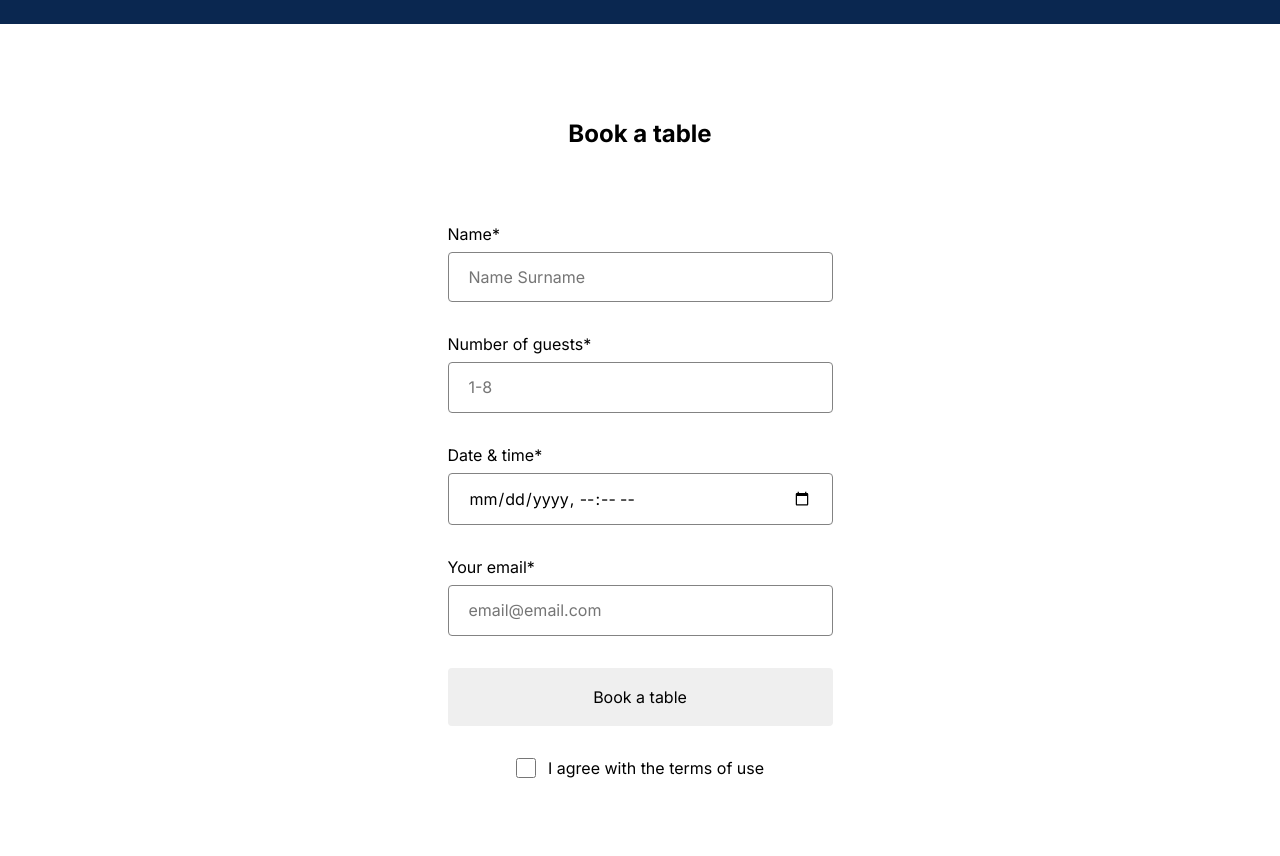
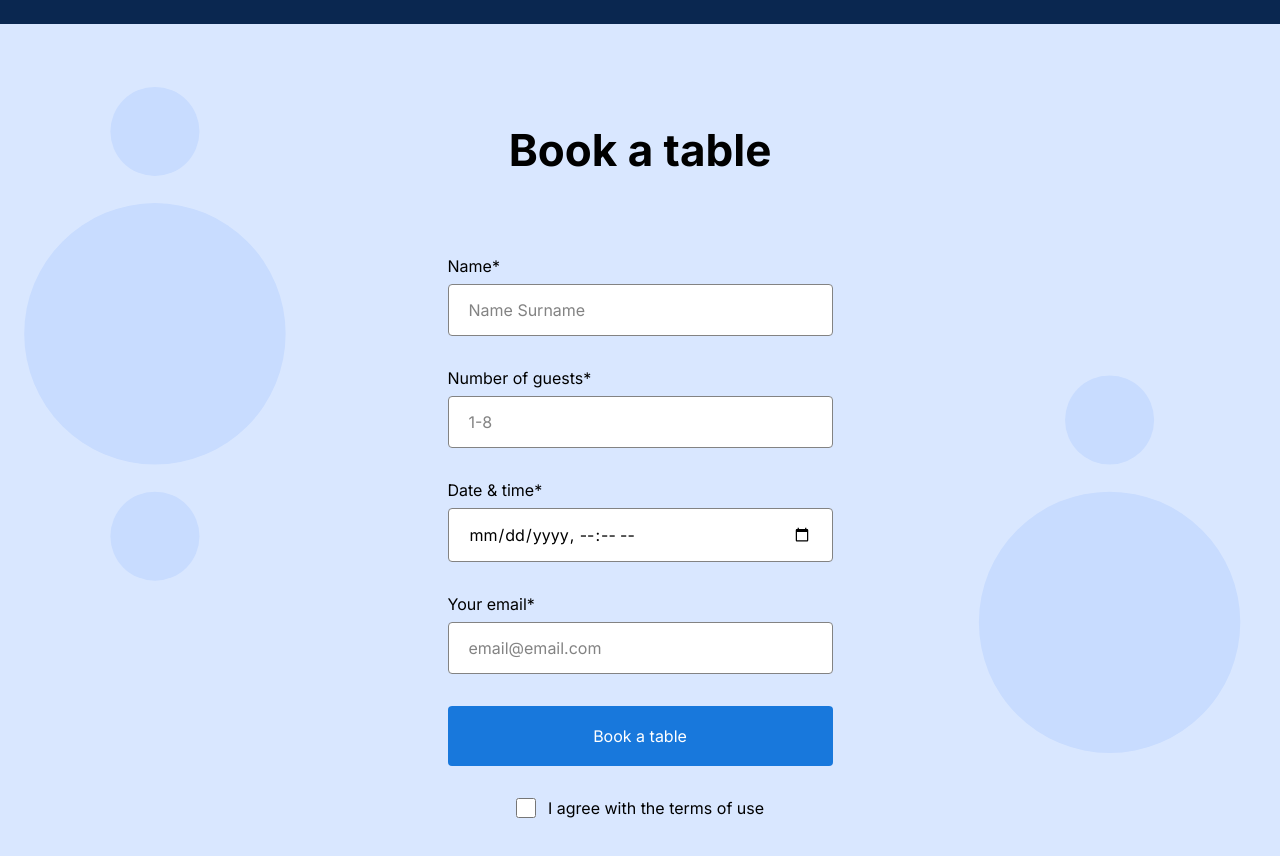
Before and after one commit to ammaldonado/se_project_coffeeshop, a plain HTML site: page index.html in a window 1280 px wide. Shown: the part 1580-2436 px from the top of the page. Drawn offline with Linux system fonts and the light colour scheme.

Commit message:
new update

```diff
--- a/index.html
+++ b/index.html
@@ -153,6 +153,7 @@
                 id="checkbox-input"
                 type="checkbox"
                 class="form__checkbox"
+                required
               />
               I agree with the terms of use
             </label>
--- a/pages/index.css
+++ b/pages/index.css
@@ -152,11 +152,19 @@
 
 .reservation {
   padding: 100px 0 120px;
+  background-color: #d9e7ff;
+  background-image: url(../images/background_reservation.svg);
+  background-repeat: no-repeat;
+  background-position: center;
+  background-size: cover;
 }
 
 .reservation__title {
   margin: 0 0 80px;
   text-align: center;
+  font-family: Inter;
+  font-size: 44px;
+  line-height: 52px;
 }
 
 .reservation__form {
@@ -171,6 +179,13 @@
   margin: 8px 0 32px;
   border: 1px solid #838383;
   border-radius: 4px;
+  font-family: Inter;
+  font-size: 16px;
+  line-height: 20px;
+}
+
+input::placeholder {
+  color: #838383;
 }
 
 .form__fieldset {
@@ -186,6 +201,16 @@
   border-radius: 4px;
   margin-bottom: 32px;
   width: 100%;
+  font-family: Inter;
+  font-size: 16px;
+  line-height: 20px;
+  color: #fff;
+  background-color: #1878dc;
+  transition: background-color 0.5s ease-in-out;
+}
+
+.form__button:hover {
+  background-color: #3f96f3;
 }
 
 .form__checkbox {
@@ -199,3 +224,10 @@
   gap: 12px;
   justify-content: center;
 }
+
+.form__label {
+  font-family: Inter;
+  font-size: 16px;
+  line-height: 20px;
+  color: #000;
+}
```
